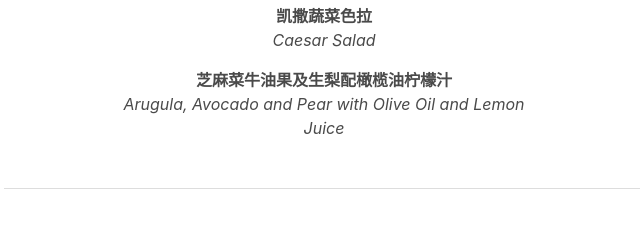
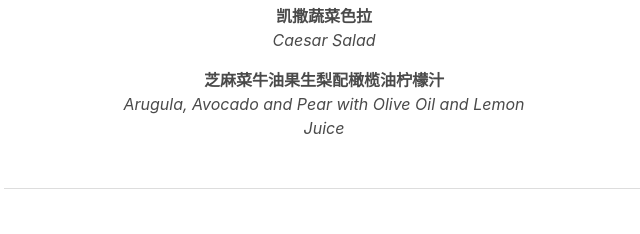
Before and after one commit to areigna/aressera, a plain HTML site: page public/menu.html in a window 1280 px wide. Shown: the part 390-624 px from the top of the page, 316-956 px from the left. Drawn offline with nearby package versions, Linux system fonts and the light colour scheme.

Commit message:
less char

```diff
--- a/public/menu.html
+++ b/public/menu.html
@@ -69,7 +69,7 @@
         </p>
 
         <p>
-          <b > 芝麻菜牛油果及生梨配橄榄油柠檬汁</b>
+          <b > 芝麻菜牛油果生梨配橄榄油柠檬汁</b>
           <br/>
           <i> Arugula, Avocado and Pear with Olive Oil and Lemon Juice</i>
         </p>
```
